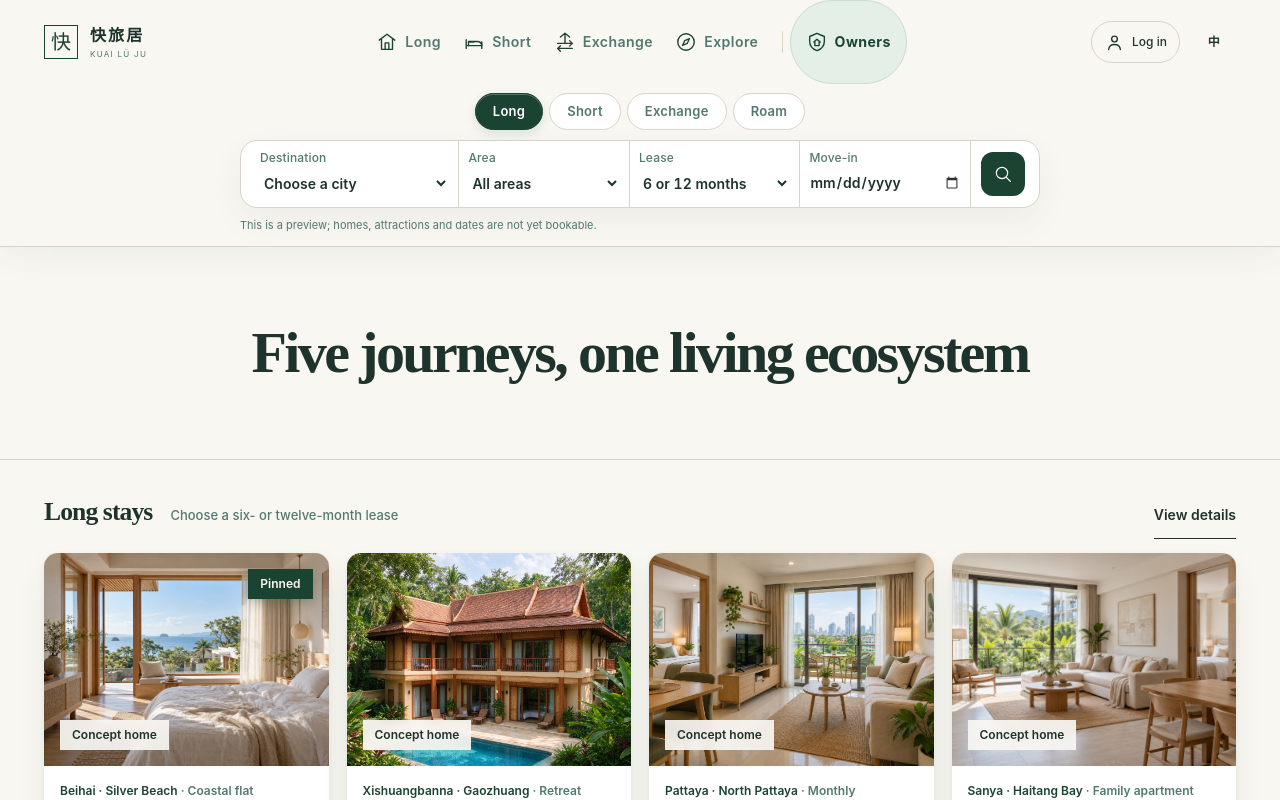
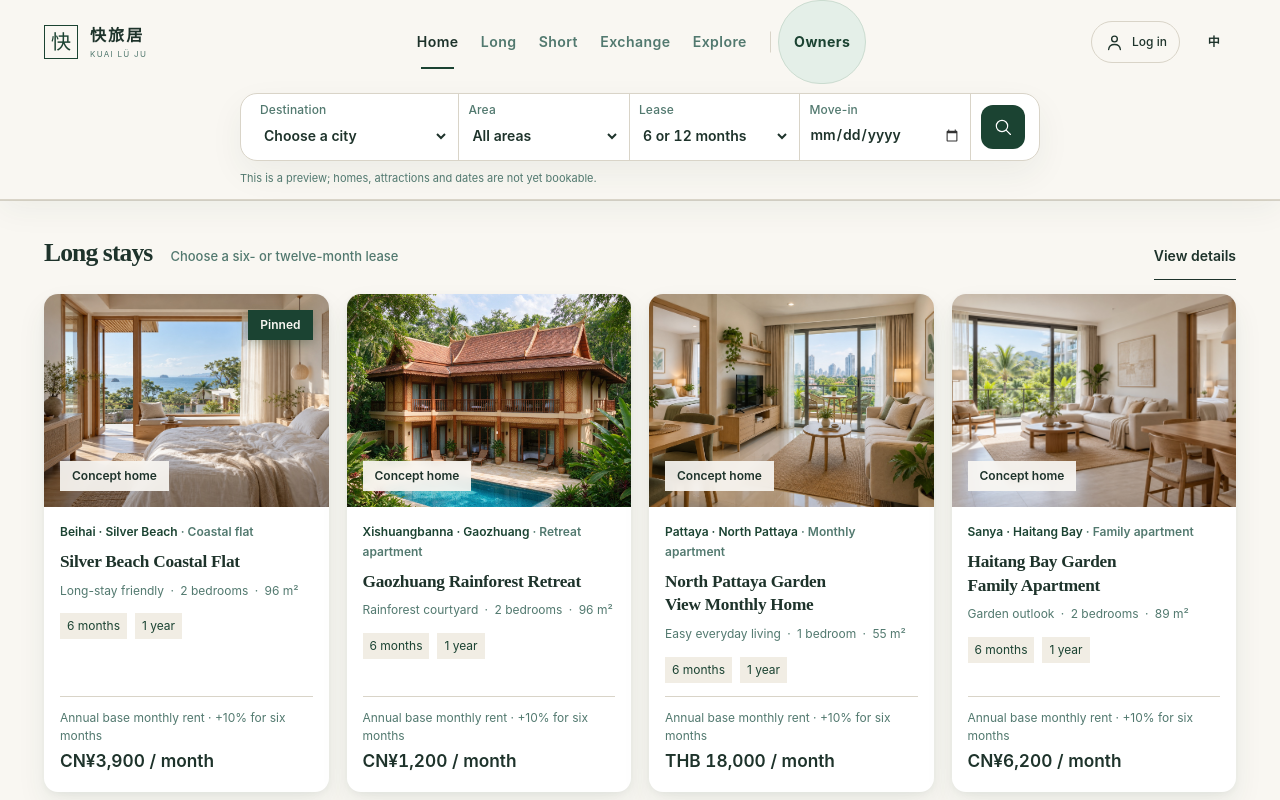
Before and after one commit to kaifa9527/kuailvju-site, a React (Vite) app: page / in a window 1280 px wide. Shown: the top 800 px of the page. Built offline with nearby package versions, Linux system fonts and the light colour scheme; a web font is replaced by a local one.

Commit message:
导航重构：新增首页入口、去图标、委托胶囊区隔；搜索栏上移；删除生态标题与板块胶囊

```diff
--- a/src/App.tsx
+++ b/src/App.tsx
@@ -8,7 +8,6 @@ import type { HomeMode } from './lib/homeDiscovery'
 import { cities, listings, type Listing, type Term } from './data'
 import { canExchange, estimateLeaseMoveIn, formatPrice, longRentalMonthlyPrice, type Language, type LeasePaymentOption } from './lib/catalog'
 import { LineIcon, amenityIcon } from './components/LineIcon'
-import { NavGlyph } from './components/NavGlyph'
 import { ExchangeGallery } from './components/ExchangeGallery'
 import { ExchangeRequestPage, RentalRequestPage, TestInbox } from './TestFlows'
 import { ManagementPage } from './ManagementPage'
@@ -61,7 +60,6 @@ const words = {
     guide: '三种服务，一目了然',
     cityNote: '目前开放芭提雅、三亚、北海。更多城市将逐步加入。',
     rentalLine: '好房源，心服务。', exchangeLine: '一房托管，旅居世界。', manageLine: '专业、靠谱，知托付。',
-    ecoTitle: '五维居所生态，重构生活边界',
     eligibility: '谁可以置换？', eligibilityText: '仅已签委托租赁且明确授权的长租房业主，可在空置可交付日期互换；民宿不参与。',
     twoHomes: '两套房源，并列比较', twoHomesSub: '实际入住天数、面积、卧室与装修同屏对照；地段、景观和租金只作参考，双方匿名确认。',
     step1: '选择目标房源', step2: '双方匿名确认', step3: '确定各自入住时间', step4: '支付服务费与押金',
@@ -122,7 +120,6 @@ const words = {
     guide: 'Three clear ways to begin',
     cityNote: 'Now focusing on Pattaya, Sanya and Beihai. More cities will follow.',
     rentalLine: 'Good homes. Thoughtful service.', exchangeLine: 'One home entrusted. A world to stay in.', manageLine: 'Professional care. Trust well placed.',
-    ecoTitle: 'Five journeys, one living ecosystem',
     eligibility: 'Who can exchange?', eligibilityText: 'Only owners of entrusted long-stay homes with express authorization may exchange vacant, deliverable dates. Short stays do not join.',
     twoHomes: 'Two homes, side by side', twoHomesSub: 'Compare actual nights, size, bedrooms and condition. Location, views and rent remain references; both owners decide anonymously.',
     step1: 'Choose a home', step2: 'Confirm anonymously', step3: 'Agree on both stay dates', step4: 'Pay fee and deposit',
@@ -158,9 +155,9 @@ function parseRoute(): Route {
   }
 }
 
-function Header({ lang, setLang, route, mode, onModeChange, onSearch, onAccountClick, previewMember }: {
+function Header({ lang, setLang, route, mode, onSearch, onAccountClick, previewMember }: {
   lang: Language; setLang: (v: Language) => void; route: Route;
-  mode: HomeMode; onModeChange: (mode: HomeMode) => void; onSearch: (mode: HomeMode, query: string) => void; onAccountClick: () => void; previewMember: boolean
+  mode: HomeMode; onSearch: (mode: HomeMode, query: string) => void; onAccountClick: () => void; previewMember: boolean
 }) {
   const t = words[lang]
   const [open, setOpen] = useState(false)
@@ -235,15 +232,20 @@ function Header({ lang, setLang, route, mode, onModeChange, onSearch, onAccountC
           <span className="brand-mark">快</span><span className="brand-name">快旅居<span>KUAI LÜ JU</span></span>
         </a>
         <nav className="primary-nav clear-primary-nav" aria-label={t.menu}>
+          <a href="#/" aria-current={route.page === 'home' ? 'page' : undefined}
+            className={route.page === 'home' ? 'is-current' : ''}
+            onClick={() => { setOpen(false); if (route.page === 'home') window.scrollTo({ top: 0, behavior: 'smooth' }) }}>
+            <span>{lang === 'zh' ? '首页' : 'Home'}</span>
+          </a>
           {nav.map(item => <a key={item.key} href={item.href}
             aria-current={route.page === item.key ? 'page' : undefined}
             className={route.page === item.key ? 'is-current' : ''}
             onClick={() => {
               setOpen(false)
-            }}><NavGlyph name={item.key} size={22}/><span>{item.label}</span></a>)}
+            }}><span>{item.label}</span></a>)}
           <a href="#/management" className={'nav-owner-service' + (route.page === 'management' ? ' is-current' : '')}
             aria-label={t.manage} title={t.manage} onClick={() => setOpen(false)}>
-            <NavGlyph name="management" size={22}/><span>{lang === 'zh' ? '委托' : 'Owners'}</span>
+            <span>{lang === 'zh' ? '委托' : 'Owners'}</span>
           </a>
         </nav>
         <button type="button" className="home-compact-search" aria-controls="home-search-panel"
@@ -265,7 +267,7 @@ function Header({ lang, setLang, route, mode, onModeChange, onSearch, onAccountC
         <a href="#/test-inbox" onClick={() => setOpen(false)}>{t.testDesk}</a>
       </nav>}
       <div className="home-finder-stage" id="home-search-panel" aria-hidden={!expanded}>
-        <HomeFinder lang={lang} mode={mode} onModeChange={onModeChange} onSearch={onSearch} onSummaryChange={setSearchSummary}/>
+        <HomeFinder lang={lang} mode={mode} onSearch={onSearch} onSummaryChange={setSearchSummary}/>
         {scrolled && searchOpen && <button type="button" className="home-finder-dismiss" aria-label={t.close}
           onClick={() => setSearchOpen(false)}><LineIcon name="close" size={18}/></button>}
       </div>
@@ -316,7 +318,6 @@ function SiteOverview({ lang }: { lang: Language }) {
   const t = words[lang]
   const sections: CardContext[] = ['rentals', 'stays', 'exchange']
   return <>
-    <h2 className="home-ecosystem page-shell">{t.ecoTitle}</h2>
     <div className="home-overview">
     {sections.map(mode => {
       const heading = categoryHeading(mode, lang)
@@ -452,8 +453,6 @@ export default function App() {
   const t = words[lang]
   const category = ['rentals', 'stays', 'exchange', 'roam'].includes(route.page) && !route.id
   const routeMode: HomeMode = (['rentals', 'stays', 'exchange', 'roam'] as HomeMode[]).includes(route.page as HomeMode) ? route.page as HomeMode : 'rentals'
-  const [activeMode, setActiveMode] = useState<HomeMode>(routeMode)
-  useEffect(() => { setActiveMode(routeMode) }, [routeMode])
   const onHomeSearch = (mode: HomeMode, query: string) => {
     const hash = `#/${mode}${query ? `?${query}` : ''}`
     if (window.location.hash !== hash) window.location.hash = hash
@@ -476,7 +475,7 @@ export default function App() {
     return <SiteOverview lang={lang}/>
   }, [route, lang, category, previewMember])
   return <>
-    <Header lang={lang} setLang={setLang} route={route} mode={activeMode} onModeChange={setActiveMode} onSearch={onHomeSearch} onAccountClick={() => setAccountOpen(true)} previewMember={previewMember}/>
+    <Header lang={lang} setLang={setLang} route={route} mode={routeMode} onSearch={onHomeSearch} onAccountClick={() => setAccountOpen(true)} previewMember={previewMember}/>
     <main id="main-content">{content}</main>
     <footer className="site-footer"><div className="page-shell">
       <div className="footer-top"><a className="footer-brand" href="#/">快旅居 <span>KUAI LÜ JU</span></a>
--- a/src/HomeFinder.tsx
+++ b/src/HomeFinder.tsx
@@ -26,14 +26,7 @@ const translations = {
   },
 }
 
-const stayModes: { key: HomeMode; labelKey: 'modeRentals' | 'modeStays' | 'modeExchange' | 'modeRoam' }[] = [
-  { key: 'rentals', labelKey: 'modeRentals' },
-  { key: 'stays', labelKey: 'modeStays' },
-  { key: 'exchange', labelKey: 'modeExchange' },
-  { key: 'roam', labelKey: 'modeRoam' },
-]
-
-export function HomeFinder({ lang, mode, onModeChange, onSummaryChange, onSearch }: { lang: Language; mode: HomeMode; onModeChange?: (mode: HomeMode) => void; onSummaryChange?: (summary: [string, string, string]) => void; onSearch?: (mode: HomeMode, query: string) => void }) {
+export function HomeFinder({ lang, mode, onSummaryChange, onSearch }: { lang: Language; mode: HomeMode; onSummaryChange?: (summary: [string, string, string]) => void; onSearch?: (mode: HomeMode, query: string) => void }) {
   const t = translations[lang]
   const [draftByMode, setDraftByMode] = useState<Record<HomeMode, HomeSearch>>(() => ({
     rentals: { ...initialHomeSearch }, stays: { ...initialHomeSearch },
@@ -72,13 +65,6 @@ export function HomeFinder({ lang, mode, onModeChange, onSummaryChange, onSearch
     catch { setError(t.invalid) }
   }
   return <section className="home-discovery page-shell" aria-label={t.search}>
-    <div className="home-discovery-modes" role="tablist" aria-label={t.modeLabel}>
-      {stayModes.map(item => (
-        <button key={item.key} type="button" role="tab" aria-selected={mode === item.key}
-          className={mode === item.key ? 'is-active' : ''}
-          onClick={() => onModeChange?.(item.key)}>{t[item.labelKey]}</button>
-      ))}
-    </div>
     <form className="home-discovery-form" onSubmit={submit} role="search"
       onPointerDownCapture={() => { pointerSelection.current = true }}
       onKeyDownCapture={() => { pointerSelection.current = false }}
--- a/src/components/NavGlyph.tsx
+++ /dev/null
@@ -1,22 +0,0 @@
-import type { ReactNode } from 'react'
-
-export type NavGlyphName = 'rentals' | 'stays' | 'exchange' | 'roam' | 'management'
-
-// A restrained, consistent 24px icon family for the five primary destinations.
-// Fixed stroke weight and rounded geometry ensure equal visual weight at all sizes.
-const illustrations: Record<NavGlyphName, ReactNode> = {
-  rentals: <><path d="m3.5 10 8.5-6.5 8.5 6.5"/><path d="M6 9v11h12V9"/><path d="M10 20v-7h4v7"/></>,
-  stays: <><path d="M3.5 19V9.5M20.5 19V12M3.5 16h17"/><path d="M6 16v-4.5h9.5a5 5 0 0 1 5 4.5M6 12h6"/></>,
-  exchange: <><path d="m7 6.5 5-4 5 4M12 2.5v10"/><path d="M4 13.5h16m-3-3 3 3-3 3"/><path d="M20 19H4m3-3-3 3 3 3"/></>,
-  roam: <><circle cx="12" cy="12" r="9"/><path d="m15.75 8.25-2.3 5.2-5.2 2.3 2.3-5.2 5.2-2.3Z"/></>,
-  management: <><path d="M12 2.5 20 6v5.4c0 5-3 8.2-8 10.1-5-1.9-8-5.1-8-10.1V6l8-3.5Z"/><path d="m8.5 12 3.5-3 3.5 3M9.7 11v5h4.6v-5"/></>,
-}
-
-export function NavGlyph({ name, size = 22 }: { name: NavGlyphName; size?: number }) {
-  return <svg
-    width={size} height={size} viewBox="0 0 24 24"
-    fill="none" stroke="currentColor" strokeWidth="1.5"
-    strokeLinecap="round" strokeLinejoin="round"
-    aria-hidden="true" focusable="false"
-  >{illustrations[name]}</svg>
-}
--- a/src/styles.css
+++ b/src/styles.css
@@ -946,7 +946,7 @@ h1, h2, h3 { min-width: 0; overflow-wrap: anywhere; font-family: var(--font-disp
 .mobile-utility-menu { position: absolute; z-index: 80; right: 20px; top: calc(100% - 1px); display: grid; gap: 4px; min-width: 180px; padding: 10px; border: 1px solid var(--color-rule); border-radius: 14px; background: var(--color-white); box-shadow: 0 15px 28px var(--color-menu-shadow); }
 .mobile-utility-menu a { padding: 12px; border-radius: 9px; color: var(--color-ink); font-size: 13px; }
 .mobile-utility-menu a:hover { background: var(--color-accent-light); }
-.home-discovery { padding-top: clamp(24px, 3vw, 42px); padding-bottom: clamp(24px, 3.3vw, 46px); }
+.home-discovery { padding-top: clamp(10px, 1.6vw, 16px); padding-bottom: clamp(20px, 2.8vw, 32px); }
 .home-discovery-form { display: flex; align-items: stretch; max-width: 1090px; min-height: 78px; margin-inline: auto; border: 1px solid var(--color-rule); border-radius: 19px; background: var(--color-white); box-shadow: 0 13px 34px var(--color-soft-shadow); }
 .home-discovery-field { display: flex; flex: 1 1 0; flex-direction: column; justify-content: center; gap: 7px; min-width: 0; margin-block: 13px; padding: 0 17px; border-right: 1px solid var(--color-rule); }
 .home-discovery-destination { flex: 1.25 1 0; }
@@ -955,10 +955,6 @@ h1, h2, h3 { min-width: 0; overflow-wrap: anywhere; font-family: var(--font-disp
 .home-discovery-field input[type="date"] { color-scheme: light dark; }
 .home-discovery-submit { display: inline-flex; align-items: center; justify-content: center; gap: 9px; flex: none; align-self: center; min-height: 52px; margin: 8px; padding: 0 21px; border: 0; border-radius: 13px; background: var(--color-accent); color: var(--color-on-solid); font-size: 14px; font-weight: 650; cursor: pointer; }
 .home-discovery-submit:hover { background: var(--color-ink); }
-.home-discovery-modes { display: flex; justify-content: center; gap: 6px; margin: 0 auto 10px; max-width: 1090px; }
-.home-discovery-modes button { padding: 7px 17px; border: 1px solid var(--color-rule); border-radius: 999px; background: var(--color-white); color: var(--color-muted); font-size: 13px; font-weight: 600; letter-spacing: .02em; cursor: pointer; transition: color 180ms var(--ease-out), border-color 180ms var(--ease-out), background 180ms var(--ease-out); }
-.home-discovery-modes button:hover { border-color: var(--color-accent); color: var(--color-accent); }
-.home-discovery-modes button.is-active { background: var(--color-accent); border-color: var(--color-accent); color: var(--color-on-solid); box-shadow: inset 0 1px 0 rgba(255, 255, 255, .25), 0 4px 12px rgba(27, 67, 50, .12); }
 .home-discovery-note { max-width: 1090px; margin: 11px auto 0; color: var(--color-muted); font-size: 11px; line-height: 1.6; }
 .home-discovery .form-error { max-width: 1090px; margin: 10px auto 0; font-size: 12px; }
 .home-discovery + .home-property-section { padding-top: 13px; }
@@ -982,8 +978,6 @@ h1, h2, h3 { min-width: 0; overflow-wrap: anywhere; font-family: var(--font-disp
   .clear-header-actions .theme-switch { display: none; }
   .home-discovery { padding-top: 18px; padding-bottom: 24px; }
   .home-discovery-form { display: grid; grid-template-columns: repeat(2, minmax(0, 1fr)); gap: 0; padding: 8px; border-radius: 17px; }
-  .home-discovery-modes { gap: 4px; margin-bottom: 8px; }
-  .home-discovery-modes button { padding: 6px 11px; font-size: 12px; }
   .home-discovery-field { min-height: 70px; margin: 0; padding: 12px; border-right: 0; border-bottom: 1px solid var(--color-rule); }
   .home-discovery-field:first-child { grid-column: 1 / -1; }
   .home-discovery-field:nth-child(even) { border-right: 1px solid var(--color-rule); }
@@ -1031,13 +1025,11 @@ h1, h2, h3 { min-width: 0; overflow-wrap: anywhere; font-family: var(--font-disp
 }
 @media (max-width: 760px) {
   .clear-site-header.home-affixed .header-inner { min-height: 60px; }
-  .clear-site-header .clear-primary-nav { display: grid; grid-template-columns: repeat(5, minmax(0, 1fr)); }
+  .clear-site-header .clear-primary-nav { display: grid; grid-template-columns: repeat(6, minmax(0, 1fr)); }
   .clear-site-header .clear-primary-nav > a { display: flex; flex-direction: column; gap: 3px; min-height: 58px; font-size: 11px; }
   .clear-site-header .clear-primary-nav > a.nav-owner-service { margin-left: 0; padding: 5px 8px; border-radius: 999px; }
   .clear-site-header .clear-primary-nav > a.nav-owner-service::before { display: none; }
   .clear-site-header .clear-primary-nav > a svg { width: 17px; height: 17px; }
-  .clear-site-header .clear-primary-nav > a.nav-owner-service { margin: 0; padding: 4px; }
-  .clear-site-header .clear-primary-nav > a.nav-owner-service::before { left: 0; height: 26px; }
   .home-affixed .home-finder-stage { max-height: 490px; }
   .home-affixed .home-compact-search { top: 7px; width: min(260px, calc(100% - 145px)); min-height: 46px; padding: 4px; }
   .home-affixed .compact-search-mode { font-size: 11px; padding-inline: 5px; }
@@ -1288,18 +1280,7 @@ h1, h2, h3 { min-width: 0; overflow-wrap: anywhere; font-family: var(--font-disp
 /* Editorial four-column catalog shared by homepage previews and city result rows. */
 .home-overview-section { padding-block: 25px 30px; }
 
-/* Five-journey ecosystem — one quiet headline that lets the content breathe. */
-.home-ecosystem {
-  padding: clamp(40px, 6vw, 72px) 0 clamp(14px, 2.4vw, 24px);
-  color: var(--color-ink);
-  font: 600 clamp(30px, 4.6vw, 58px)/1.15 var(--font-display);
-  letter-spacing: -.045em;
-  text-align: center;
-}
 .home-overview { border-top: 1px solid var(--color-rule); padding-top: 6px; }
-@media (max-width: 760px) {
-  .home-ecosystem { padding: 30px 0 8px; font-size: clamp(26px, 8vw, 34px); }
-}
 .home-overview-heading { align-items: baseline; margin-bottom: 14px; }
 .home-heading-copy { display: flex; align-items: baseline; flex-wrap: wrap; gap: 10px 18px; }
 .home-heading-copy h2 { margin: 0; font-size: clamp(24px, 2vw, 32px); letter-spacing: -.035em; }
```
